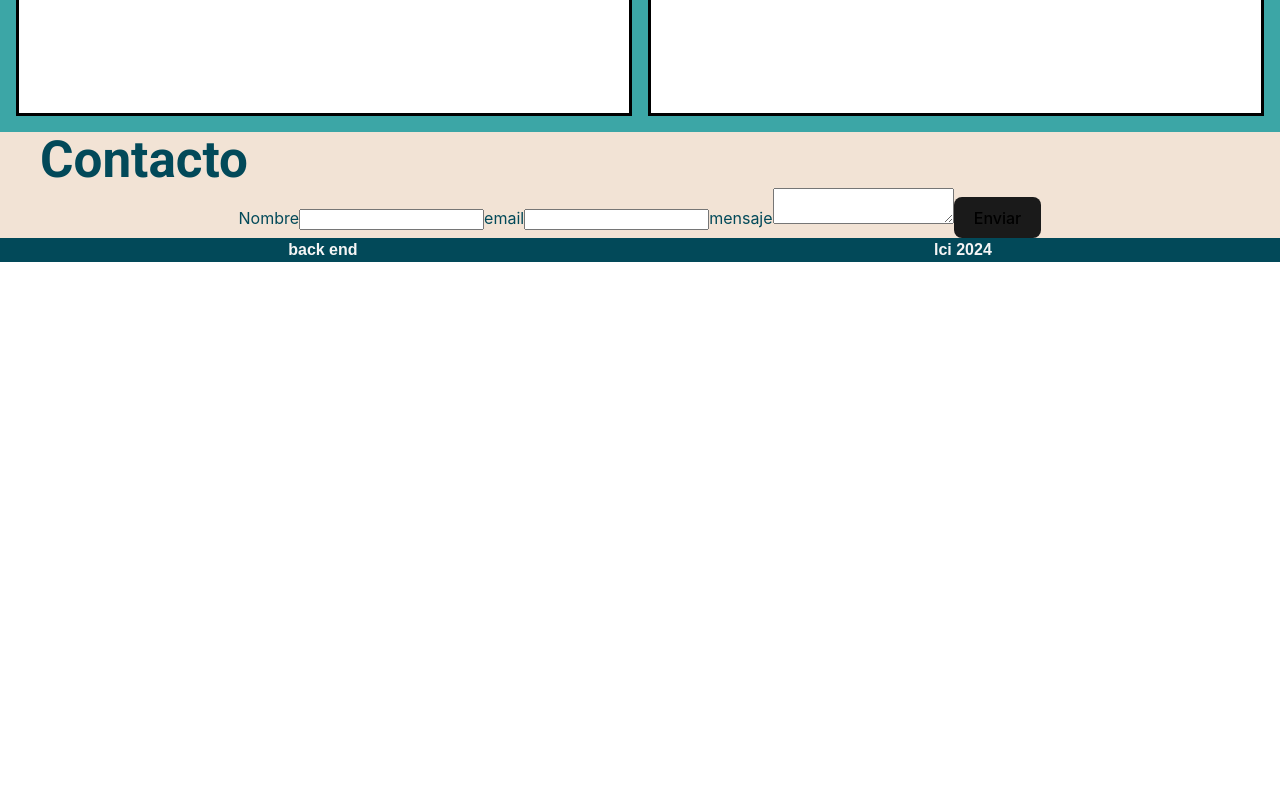
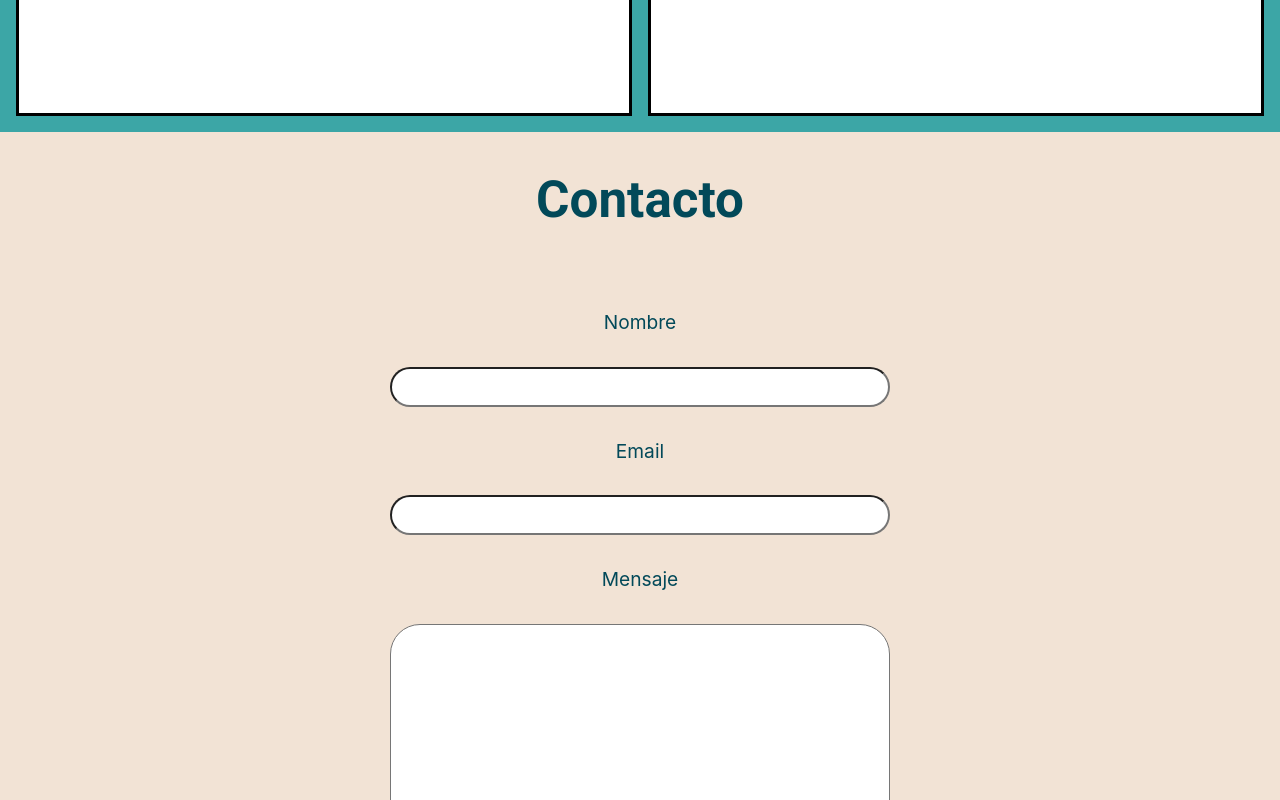
Before and after one commit to GustavoMunoz11/portfolio_blitz, a Vue app: page / in a window 1280 px wide. Shown: the part 4300-5100 px from the top of the page. Before the commit the page ends 4562 px from the top, so only its background shows below. Built offline with nearby package versions, Linux system fonts and the light colour scheme.

Commit message:
contact section

```diff
--- a/src/components/Contact.vue
+++ b/src/components/Contact.vue
@@ -1,17 +1,18 @@
-<script setup></script>
+<script setup>
+</script>
 
 <template>
   <section>
     <h1>Contacto</h1>
-    <div class="contact_container">
+    <div id="contact_container">
       <form action="">
         <label for="name">Nombre</label>
         <input type="text" id="name" name="name" />
 
-        <label for="email">email</label>
+        <label for="email">Email</label>
         <input type="email" id="email" name="email" />
 
-        <label for="message">mensaje</label>
+        <label for="message">Mensaje</label>
         <textarea name="message" id="message"></textarea>
 
         <button type="submit">Enviar</button>
@@ -31,7 +32,40 @@ section {
 h1 {
   font-family: "Roboto", bold;
   color: var(--color-primary);
-  text-align: left;
-  margin-left: 40px;
+  text-align: center;
+  margin-top: 40px;
 }
+
+form {
+  display: flex;
+  flex-direction: column;
+  justify-content: center;
+  align-items: center;
+  padding-top: 80px;
+  padding-bottom: 80px;
+  gap: 30px;
+  font-size: 1.2rem;
+}
+
+
+input {
+  background-color: white;
+  border-radius: 30px;
+  width: 500px;
+  height: 40px;
+}
+
+textarea {
+  background-color: white;
+  border-radius: 30px;
+  border-color: none;
+  width: 500px;
+  height: 300px;
+}
+
+
+button {
+  background-color: var(--color-secondary);
+}
+
 </style>
```
